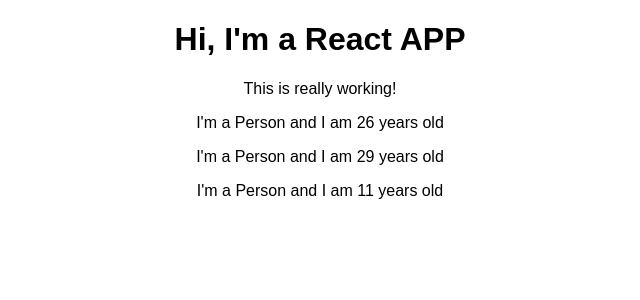
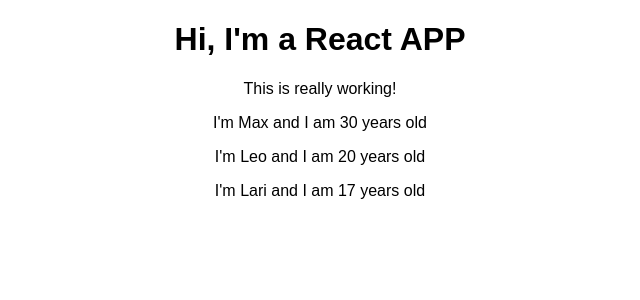
Before and after one commit to lscuquejo/React-Course, a React (Create React App) app in the folder react-complete-guide/: page / in a window 1280 px wide. Shown: the top 300 px of the page, without its empty margins (320-960 px from the left). Built offline with nearby package versions, Linux system fonts and the light colour scheme.

Commit message:
ep 25 - completed

```diff
--- a/react-complete-guide/src/App.js
+++ b/react-complete-guide/src/App.js
@@ -8,9 +8,9 @@ class App extends Component {
       <div className="App">
         <h1>Hi, I'm a React APP</h1>
         <p>This is really working!</p>
-        <Person />
-          <Person />
-          <Person />
+        <Person name="Max" age="30"/>
+        <Person name="Leo" age="20">My Hobbies: Racing</Person>
+        <Person name="Lari" age="17"/>
       </div>
     );
     // return React.createElement('div', {className: 'App'}, React.createElement('h1', null,'Does that work now?'));
--- a/react-complete-guide/src/Person/Person.js
+++ b/react-complete-guide/src/Person/Person.js
@@ -1,7 +1,7 @@
 import React from 'react';
 
-const person = () => {
-    return <p>I'm a Person and I am {Math.floor(Math.random() * 30)} years old</p>
+const person = (props) => {
+    return <p>I'm {props.name} and I am {props.age} years old</p>
 }
 
 export default person;
```
